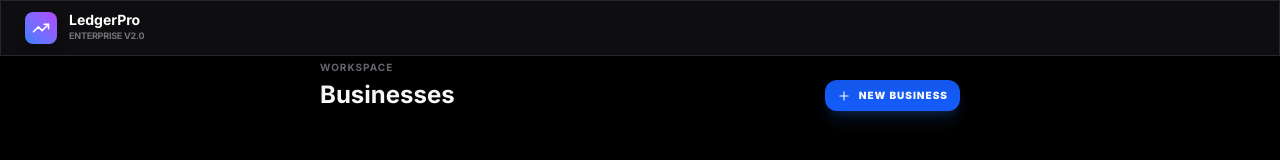
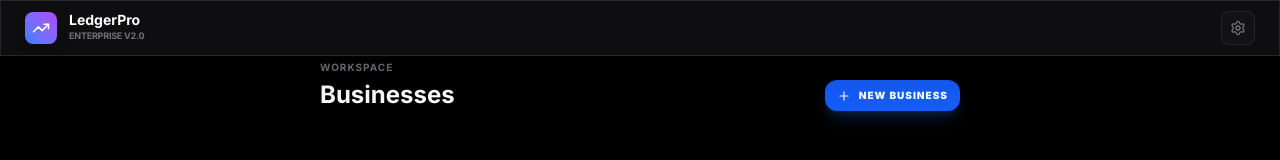
Before and after one commit to ashfaqahmedr/LedgerPro, a React (Vite) app: page / in a window 1280 px wide. Shown: the top 160 px of the page. Built offline with nearby package versions, Linux system fonts and the light colour scheme.

Commit message:
feat: Add Settings button to main header for always-on accessibility

```diff
--- a/src/App.tsx
+++ b/src/App.tsx
@@ -2916,6 +2916,13 @@ export default function App() {
               <span className="text-[10px] font-black uppercase hidden sm:inline">Back</span>
             </button>
           )}
+          <button
+            onClick={() => setShowModal('settings')}
+            className="p-2 bg-[var(--surface)] border border-[var(--border)] rounded-lg text-[var(--muted)] hover:text-[var(--text-bright)] transition-colors flex items-center gap-1.5"
+            title="Settings"
+          >
+            <Settings size={16} />
+          </button>
         </div>
       </header>
 
```
